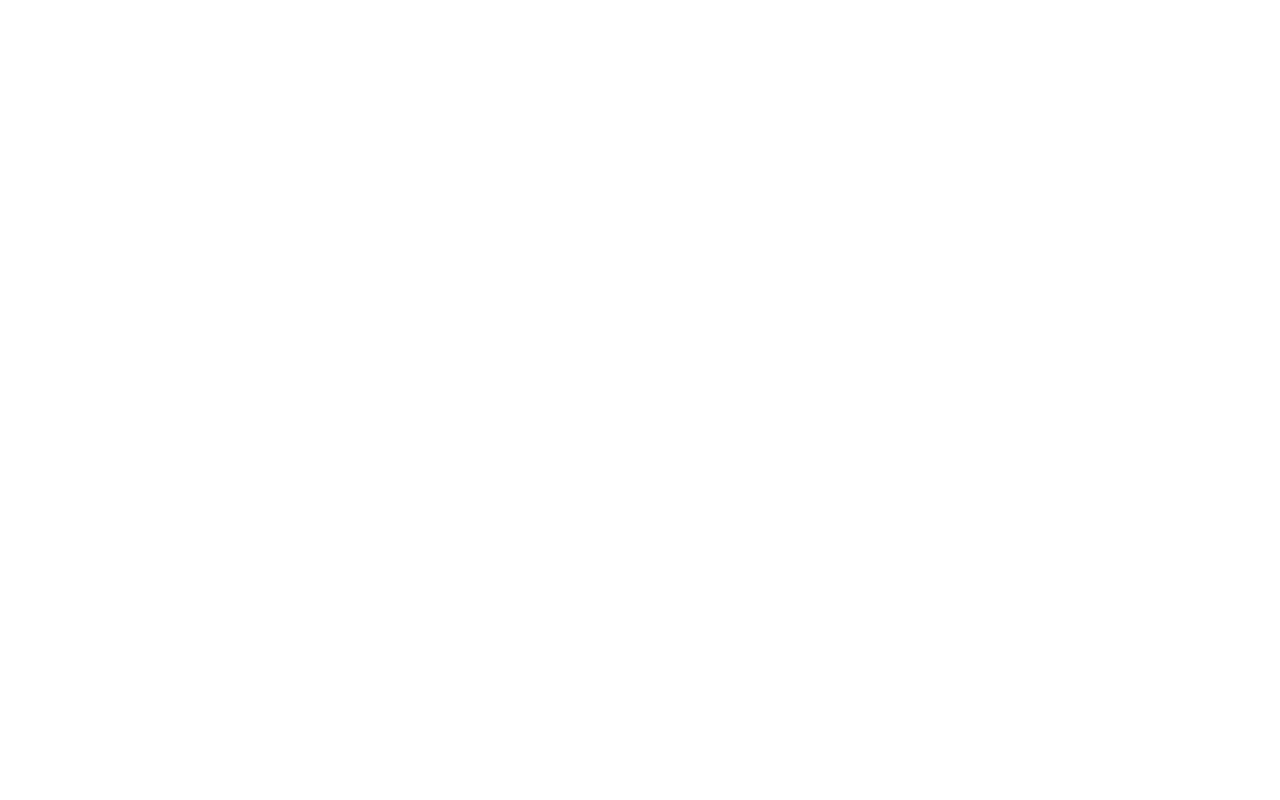
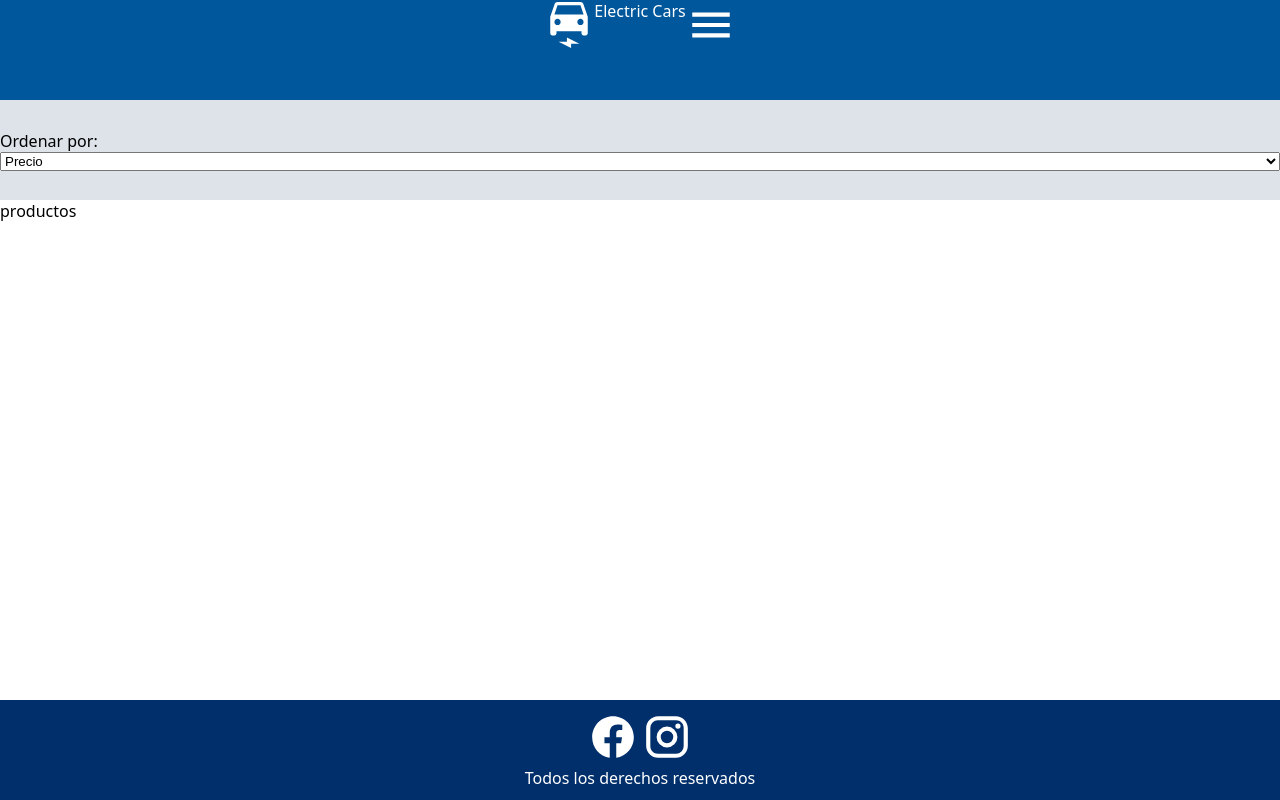
Before and after one commit to Noxvill/electric-car-store, a plain HTML site: page index.html in a window 1280 px wide. Drawn offline with Linux system fonts and the light colour scheme.

Commit message:
Cambios sizing y mas

```diff
--- /dev/null
+++ b/assets/css/styles.scss
@@ -0,0 +1,83 @@
+* {
+    box-sizing: border-box;
+    margin: 0;
+    padding: 0;
+  }
+  @import url('https://fonts.googleapis.com/css2?family=Roboto:wght@300;500&family=Ubuntu:ital,wght@0,300;0,400;0,500;1,400&display=swap');
+
+
+  .gridcontainer{
+
+    font-family: system-ui, -apple-system, BlinkMacSystemFont, 'Segoe UI', Roboto, Oxygen, Ubuntu, Cantarell, 'Open Sans', 'Helvetica Neue', sans-serif;
+    height: 100vh;
+    display: grid;
+    grid-template-columns: 1fr;
+    grid-template-rows: 1fr 1fr 5fr 1fr;
+    grid-template-areas:
+    'nvbar'
+    'filt'
+    'productos'
+    'footer';
+
+
+
+.nvbar{
+    display: flex;
+    flex-direction: row;
+    justify-content: center;
+    background-color: #00579c;
+    grid-area: nvbar;
+
+}
+
+.nvbar svg{
+
+    fill: white;
+    width: 50px;
+    height: 50px;
+}
+
+.nvbar p{
+
+color: white;
+
+}
+
+
+
+.filt{
+    display: flex;
+    flex-direction: column;
+    justify-content: center;
+    background-color: #dde3e9;
+    grid-area: filt;
+
+}
+
+.productos{
+
+    background-color: #ffffff;
+    grid-area: productos;
+
+}
+
+.footer{
+    display: flex;
+    flex-direction: column;
+    justify-content: center;
+    align-items: center;
+    background-color: #012f6b;
+    color: #ffffff;
+    grid-area: footer;
+
+
+}
+
+.footer svg{
+
+    fill: white;
+    width: 50px;
+    height: 50px;
+}
+
+}
--- a/index.html
+++ b/index.html
@@ -3,19 +3,42 @@
 <head>
     <meta charset="UTF-8">
     <meta name="viewport" content="width=device-width, initial-scale=1.0">
+    <link rel="stylesheet" href="./assets/css/styles.css">
     <title>Electric Car Store</title>
 </head>
 <body>
 
-    <header></header>
-<sidebar></sidebar>
-<section>
+<container class="gridcontainer">
 
-<article></article>
+<nav class="nvbar">
+    <svg xmlns="http://www.w3.org/2000/svg" viewBox="0 0 24 24"><title>car-electric</title><path d="M18.92 2C18.72 1.42 18.16 1 17.5 1H6.5C5.84 1 5.29 1.42 5.08 2L3 8V16C3 16.55 3.45 17 4 17H5C5.55 17 6 16.55 6 16V15H18V16C18 16.55 18.45 17 19 17H20C20.55 17 21 16.55 21 16V8L18.92 2M6.5 12C5.67 12 5 11.33 5 10.5S5.67 9 6.5 9 8 9.67 8 10.5 7.33 12 6.5 12M17.5 12C16.67 12 16 11.33 16 10.5S16.67 9 17.5 9 19 9.67 19 10.5 18.33 12 17.5 12M5 7L6.5 2.5H17.5L19 7H5M7 20H11V18L17 21H13V23L7 20Z" /></svg>
+    <p>Electric Cars </p>
+    <svg xmlns="http://www.w3.org/2000/svg" viewBox="0 0 24 24"><title>menu</title><path d="M3,6H21V8H3V6M3,11H21V13H3V11M3,16H21V18H3V16Z" /></svg>
 
 
-</section>
-<aside></aside>
-<footer></footer>
+</nav>
+<filt class="filt">
+
+        <label for="lang">Ordenar por:</label>
+        <select name="lenguajes" id="lang">
+          <option value="javascript">Precio</option>
+          <option value="javascript">Nombre</option>
+          </select>
+
+
+
+</filt>
+<section class="productos">productos</section>
+
+<footer class="footer">
+<section class="iconsft">
+    <svg xmlns="http://www.w3.org/2000/svg" viewBox="0 0 24 24"><title>facebook</title><path d="M12 2.04C6.5 2.04 2 6.53 2 12.06C2 17.06 5.66 21.21 10.44 21.96V14.96H7.9V12.06H10.44V9.85C10.44 7.34 11.93 5.96 14.22 5.96C15.31 5.96 16.45 6.15 16.45 6.15V8.62H15.19C13.95 8.62 13.56 9.39 13.56 10.18V12.06H16.34L15.89 14.96H13.56V21.96A10 10 0 0 0 22 12.06C22 6.53 17.5 2.04 12 2.04Z" /></svg>
+    <svg xmlns="http://www.w3.org/2000/svg" viewBox="0 0 24 24"><title>instagram</title><path d="M7.8,2H16.2C19.4,2 22,4.6 22,7.8V16.2A5.8,5.8 0 0,1 16.2,22H7.8C4.6,22 2,19.4 2,16.2V7.8A5.8,5.8 0 0,1 7.8,2M7.6,4A3.6,3.6 0 0,0 4,7.6V16.4C4,18.39 5.61,20 7.6,20H16.4A3.6,3.6 0 0,0 20,16.4V7.6C20,5.61 18.39,4 16.4,4H7.6M17.25,5.5A1.25,1.25 0 0,1 18.5,6.75A1.25,1.25 0 0,1 17.25,8A1.25,1.25 0 0,1 16,6.75A1.25,1.25 0 0,1 17.25,5.5M12,7A5,5 0 0,1 17,12A5,5 0 0,1 12,17A5,5 0 0,1 7,12A5,5 0 0,1 12,7M12,9A3,3 0 0,0 9,12A3,3 0 0,0 12,15A3,3 0 0,0 15,12A3,3 0 0,0 12,9Z" /></svg>
+   </section>
+
+    <p class="rights">Todos los derechos reservados</p>
+</footer>
+
+</container>
 </body>
 </html>
```
Also changed, not shown: assets/css/styles.css (added), 1 other file.
